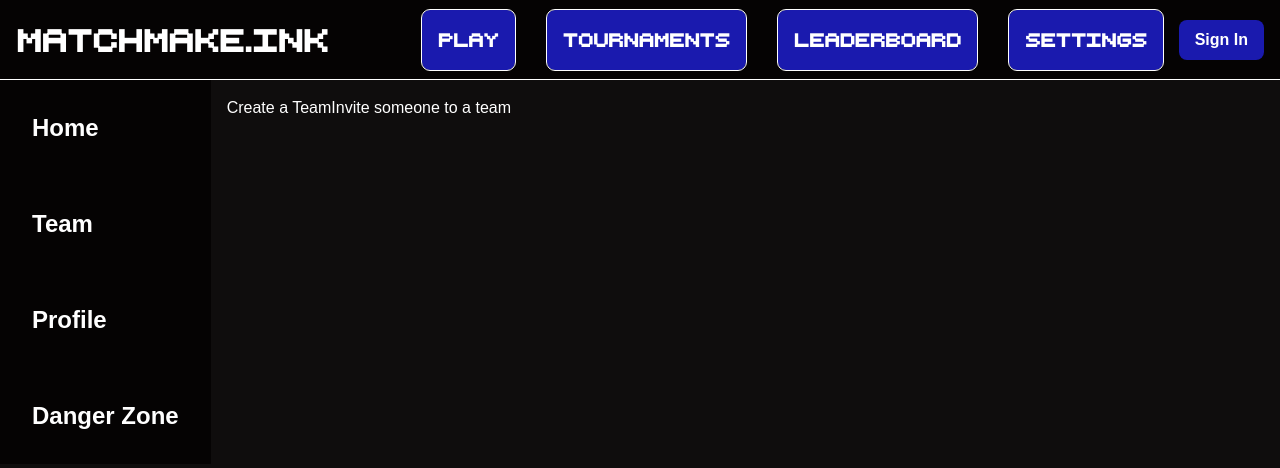
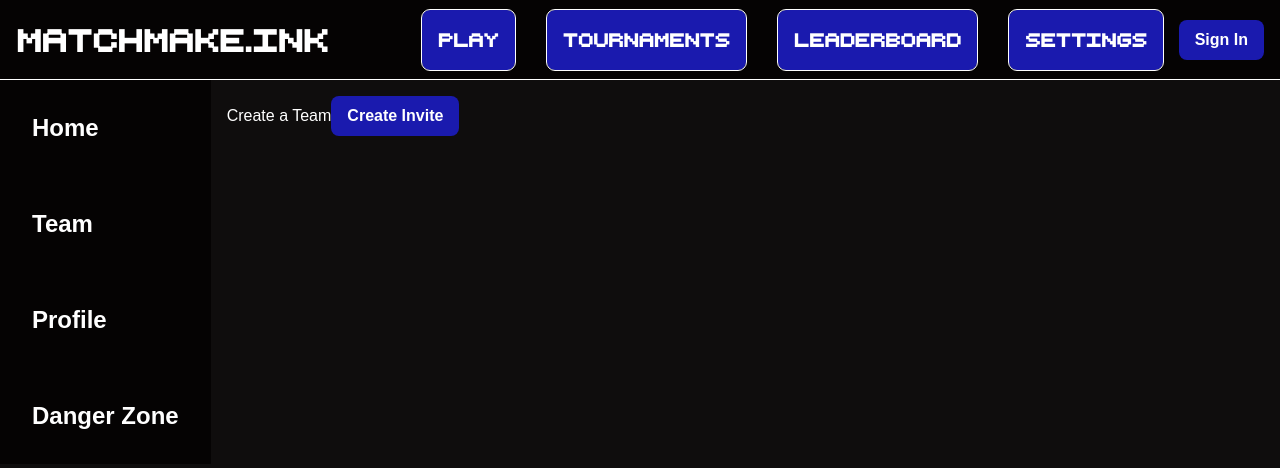
Before and after one commit to matchmake-ink/matchmake.ink, a Next.js app: page /play in a window 1280 px wide. Shown: the top 468 px of the page. Built offline with nearby package versions, Linux system fonts and the light colour scheme; no server answers.

Commit message:
fix issues with captain being checked improperly

```diff
--- a/app/api/invite/create/route.ts
+++ b/app/api/invite/create/route.ts
@@ -13,15 +13,18 @@
     return noId;
   }
 
-  const team = await db.doc(`profiles/${creator}`).get();
-  const teamId = team.get("team");
+  const profile = await db.doc(`profiles/${creator}`).get();
+  const teamId = profile.get("teamId");
+
+  if (typeof teamId !== "string" || teamId === "") {
+    return mustBeInTeam;
+  }
+
+  const team = await db.doc(`teams/${teamId}`).get();
+
   // check if captain is the user
   if (team.get("captain") !== creator) {
     return mustBeCaptain;
-  }
-
-  if (typeof teamId !== "string" || teamId === "") {
-    return mustBeInTeam;
   }
 
   const inviteId = genRandomInviteCode();
--- a/app/play/page.tsx
+++ b/app/play/page.tsx
@@ -2,6 +2,7 @@
 import { httpsCallable } from "firebase/functions";
 import { auth, functions } from "@/lib/client/firebase";
 import { createInvite } from "@/lib/client/team";
+import CreateInvite from "@/components/create-invite";
 const callableFunction = httpsCallable(functions, "callableFunction");
 
 export default function Dashboard() {
@@ -25,14 +26,7 @@
       >
         Create a Team
       </button>
-      <button
-        onClick={async () => {
-          const inviteCode = await createInvite();
-          console.log(inviteCode);
-        }}
-      >
-        Invite someone to a team
-      </button>
+      <CreateInvite />
     </>
   );
 }
--- a/lib/client/team.ts
+++ b/lib/client/team.ts
@@ -76,7 +76,6 @@
       token: (await auth.currentUser?.getIdToken(true)) || "",
     }),
   });
-  console.log(res);
 
   const body = await res
     .clone()
```
